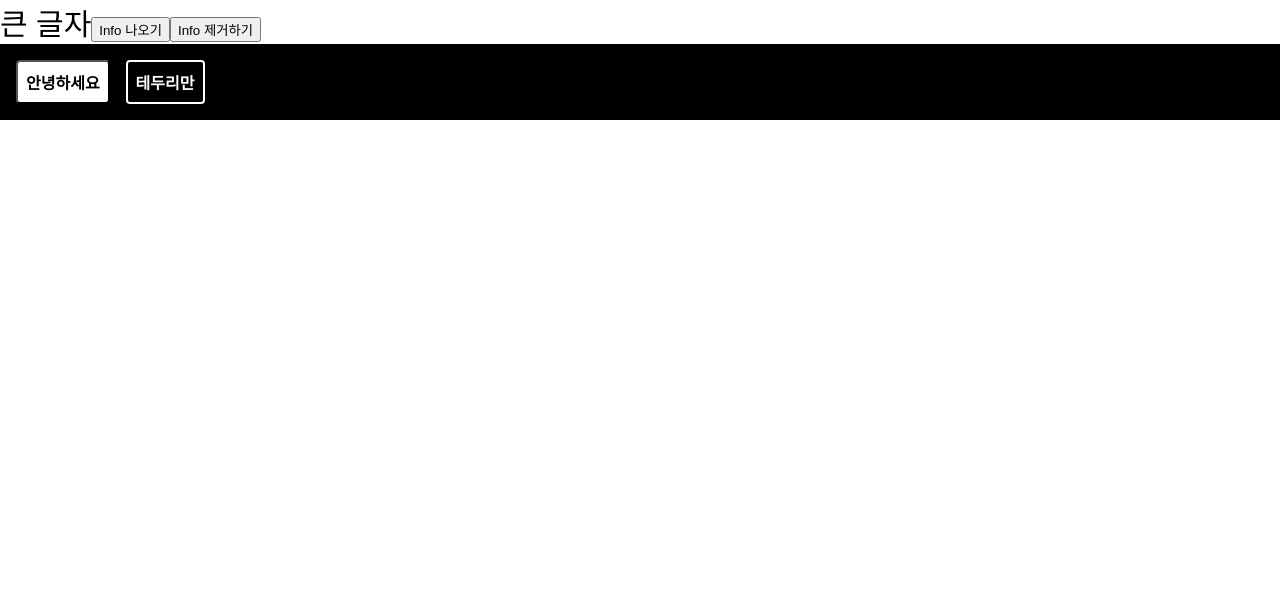
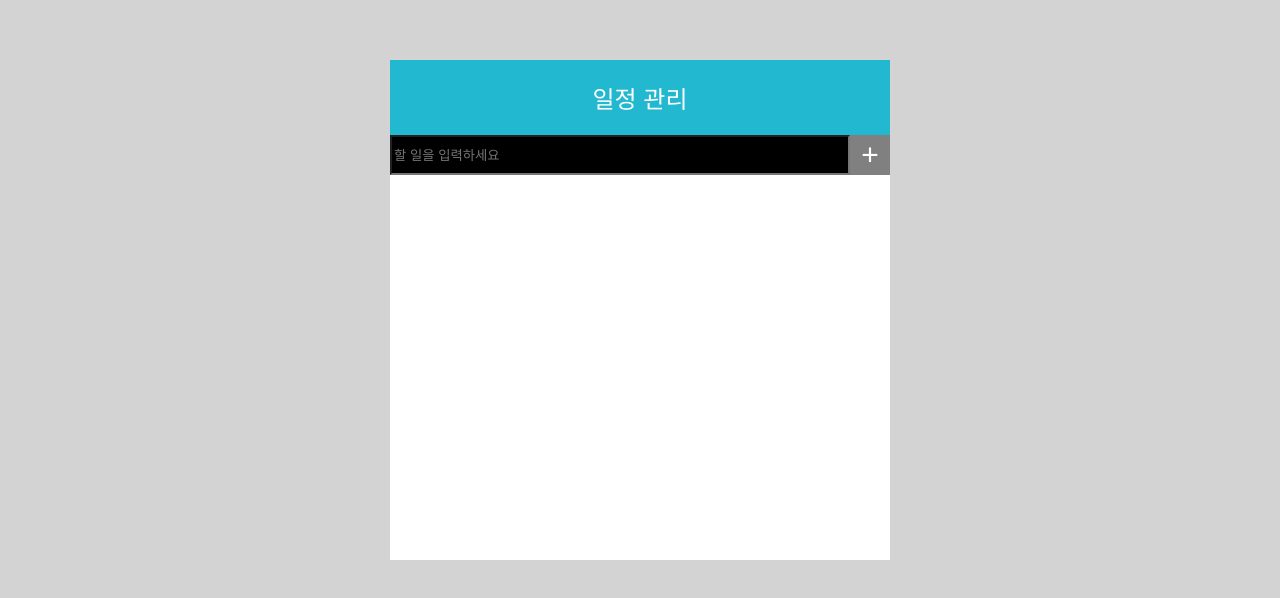
Before and after one commit to jackiehoon/nepp-react-4, a React (Create React App) app in the folder my-app/: page / in a window 1280 px wide. Shown: the top 598 px of the page. Built offline with nearby package versions, Linux system fonts and the light colour scheme.

Commit message:
day:06 todo list

```diff
--- a/my-app/src/App.js
+++ b/my-app/src/App.js
@@ -1,19 +1,9 @@
-import { useState } from "react";
-import Info from "./components/StyledComponent";
-import "./App.scss";
-import styles from "./index.module.css";
+import Todo from "./components/Todo";
 
 function App() {
-  const [showInfo, setShowInfo] = useState(true);
-
   return (
     <>
-      <div className={styles.big}>
-        큰 글자
-        <button onClick={() => setShowInfo(true)}>Info 나오기</button>
-        <button onClick={() => setShowInfo(false)}>Info 제거하기</button>
-      </div>
-      {showInfo && <Info />}
+      <Todo />
     </>
   );
 }
--- /dev/null
+++ b/my-app/src/components/Todo.jsx
@@ -0,0 +1,104 @@
+import styled from "styled-components";
+import { useState } from "react";
+
+const Todo = () => {
+  const [text, setText] = useState("");
+  const [todoList, setTodoList] = useState([]);
+
+  const handleChange = (e) => {
+    setText(e.target.value);
+  };
+
+  const handleSubmit = (e) => {
+    e.preventDefault();
+    const newTodoList = [...todoList, text];
+    setTodoList(newTodoList);
+    setText("");
+  };
+
+  return (
+    <Container>
+      <Title>일정 관리</Title>
+      <form onSubmit={handleSubmit}>
+        <InputWrapper>
+          <InputText
+            placeholder="할 일을 입력하세요"
+            onChange={handleChange}
+            value={text}
+          />
+          <BtnSubmit>+</BtnSubmit>
+        </InputWrapper>
+      </form>
+      <List>
+        {todoList.map((todo, i) => (
+          <Item key={i}>
+            <label>
+              <Checkbox type="checkbox" />
+              <Content>{todo}</Content>
+            </label>
+            <BtnDelete>-</BtnDelete>
+          </Item>
+        ))}
+      </List>
+    </Container>
+  );
+};
+// 254페이지 처럼 스타일링
+const Container = styled.div`
+  width: 500px;
+  margin: 60px auto;
+  background: #fff;
+  min-height: 500px;
+`;
+const Title = styled.div`
+  text-align: center;
+  font-size: 24px;
+  padding: 20px;
+  background: #22b8cf;
+  color: #fff;
+`;
+const InputWrapper = styled.div`
+  height: 40px;
+  display: flex;
+`;
+const InputText = styled.input`
+  flex: 1;
+  background-color: #000;
+  color: #fff;
+`;
+const BtnSubmit = styled.button`
+  background: gray;
+  border: none;
+  color: #fff;
+  height: 100%;
+  width: 40px;
+  font-size: 30px;
+`;
+const List = styled.ul`
+  list-style: none;
+  margin: 0;
+  padding: 0;
+`;
+const Item = styled.li`
+  height: 60px;
+  display: flex;
+  align-items: center;
+  justify-content: space-between;
+  & + & {
+    border-top: 1px solid #ddd;
+  }
+`;
+const Checkbox = styled.input`
+  margin: 20px;
+`;
+const Content = styled.span``;
+const BtnDelete = styled.button`
+  border-radius: 50%;
+  border: 2px solid red;
+  background: #fff;
+  color: red;
+  cursor: pointer;
+  margin-right: 20px;
+`;
+
+export default Todo;
--- a/my-app/src/index.module.css
+++ b/my-app/src/index.css
@@ -5,6 +5,7 @@ body {
     sans-serif;
   -webkit-font-smoothing: antialiased;
   -moz-osx-font-smoothing: grayscale;
+  background: lightgray;
 }
 
 code {
--- a/my-app/src/index.js
+++ b/my-app/src/index.js
@@ -2,6 +2,7 @@ import React from "react";
 import ReactDOM from "react-dom";
 import App from "./App";
 import reportWebVitals from "./reportWebVitals";
+import "./index.css";
 
 ReactDOM.render(
   <React.StrictMode>
```
